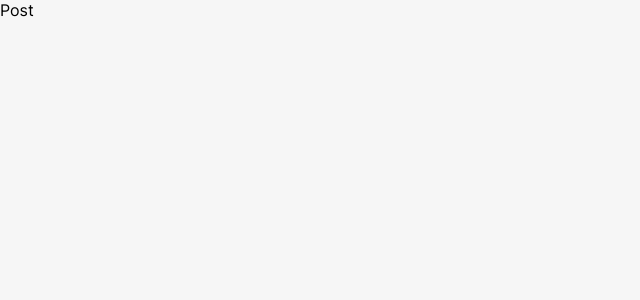
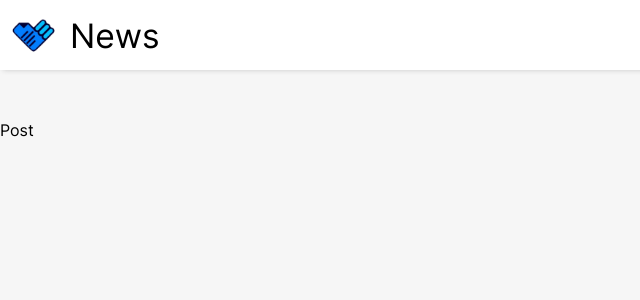
Before and after one commit to asianprogrammer/News, a Vue app: page /news/1 in a window 1280 px wide. Shown: the top 300 px of the page, without its empty margins (0-640 px from the left). Built offline with nearby package versions, Linux system fonts and the light colour scheme.

Commit message:
Post Pages

```diff
--- a/src/views/PostPage.vue
+++ b/src/views/PostPage.vue
@@ -1,11 +1,8 @@
-<script>
-export default {
-    mounted(){
-        console.log(this.$route.query.show)
-    }
-}
+<script setup>
+import NaveBar from "../components/NaveBar.vue"
 </script>
 
 <template>
+    <NaveBar />
     <span>Post {{ this.$route.query.show }}</span>
 </template>
```
